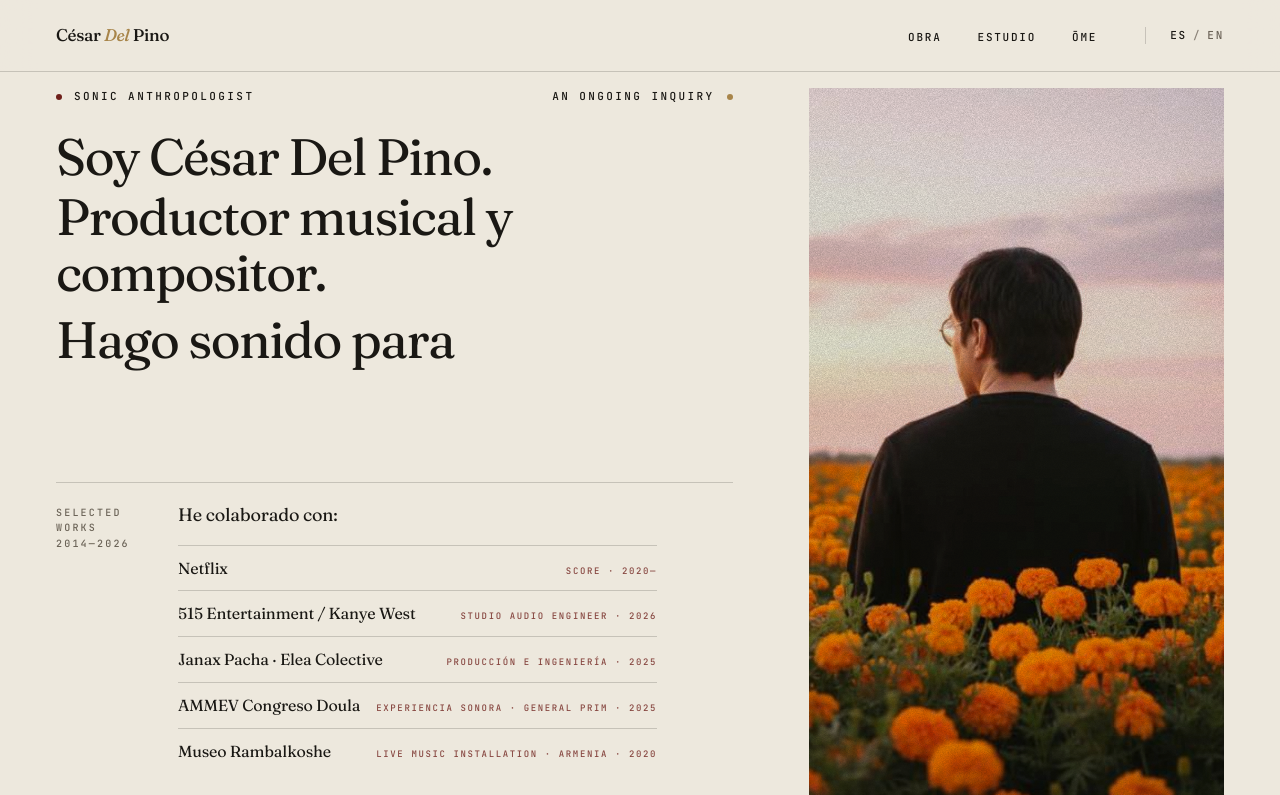
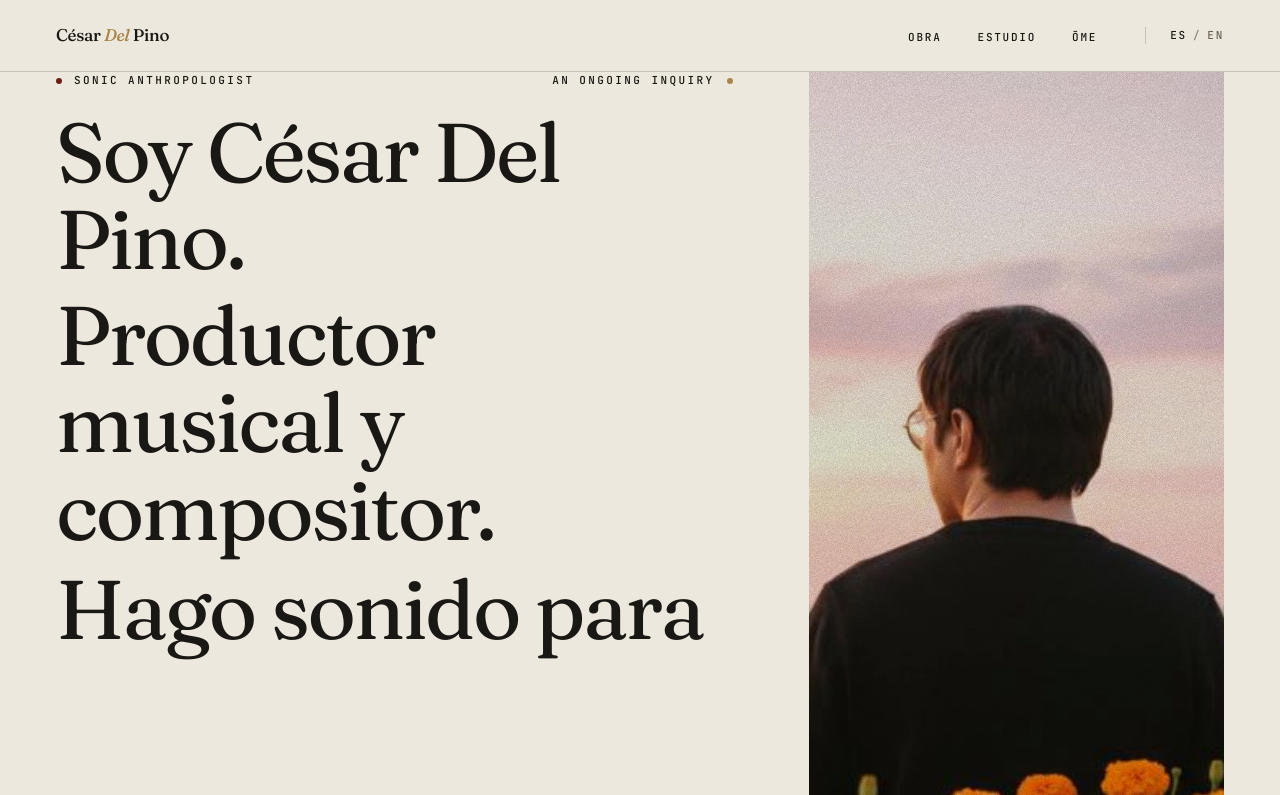
Before and after one commit to infomexikocolectivo-afk/cesardelpino, an Astro site: page / in a window 1280 px wide. Shown: the top 795 px of the page. Built offline with nearby package versions, Linux system fonts and the light colour scheme; Astro itself is replaced by a stand-in of ours.

Commit message:
hero: jerarquia de H1
Co-Authored-By: Claude Opus 4.7 (1M context) <noreply@anthropic.com>

```diff
--- a/src/pages/index.astro
+++ b/src/pages/index.astro
@@ -1732,7 +1732,7 @@ const pageDescription = 'César Del Pino — Sonic Anthropologist. Sound Artist
     grid-template-rows: auto minmax(0, 1fr) auto;
     column-gap: clamp(48px, 6vw, 96px);
     min-height: 100svh;
-    padding: 88px 56px 32px;
+    padding: 72px 56px 32px;
   }
 
   .hero-corners-top {
@@ -1744,7 +1744,7 @@ const pageDescription = 'César Del Pino — Sonic Anthropologist. Sound Artist
   .hero-center {
     grid-column: 1 / 2;
     grid-row: 2;
-    padding: 24px 0;
+    padding: 20px 0;
     margin: 0;
     max-width: none;
     min-width: 0;
@@ -1768,13 +1768,13 @@ const pageDescription = 'César Del Pino — Sonic Anthropologist. Sound Artist
   .hero-manifesto,
   .rotator-prefix,
   .rotator-track {
-    font-size: clamp(38px, 4vw, 60px);
+    font-size: clamp(60px, 6.5vw, 92px);
   }
 
   .hero-manifesto {
     margin-bottom: 12px;
     font-weight: 400;
-    line-height: 1.08;
+    line-height: 1.05;
   }
 
   .sentence.s-thin { font-weight: 400; }
@@ -1791,10 +1791,10 @@ const pageDescription = 'César Del Pino — Sonic Anthropologist. Sound Artist
 
   .rotator-prefix {
     font-weight: 400;
-    line-height: 1.08;
+    line-height: 1.05;
   }
 
-  .hero-rotator { margin-bottom: 24px; }
+  .hero-rotator { margin-bottom: 20px; }
 
   .hero-meta {
     margin-top: 20px;
```
